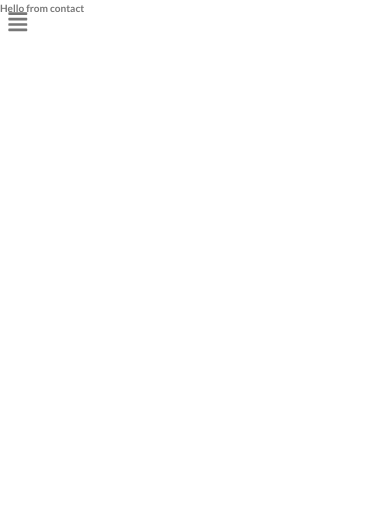
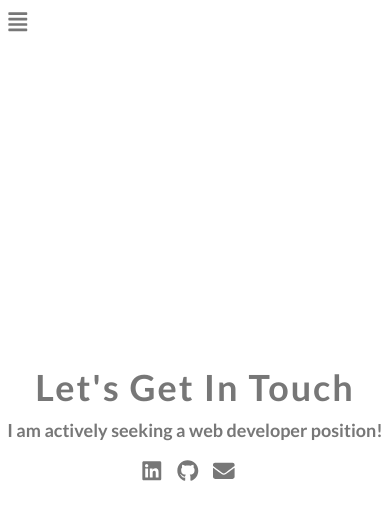
Before and after one commit to HexiangLiu/Portfolio, a React (Create React App) app: page /contact in a window 390 px wide. Shown: the top 520 px of the page. Built offline with nearby package versions, Linux system fonts and the light colour scheme; a web font is replaced by a local one.

Commit message:
contact page complete and more responsive design

```diff
--- a/src/components/Project.scss
+++ b/src/components/Project.scss
@@ -8,7 +8,7 @@
   overflow: hidden;
   transition: var(--transition);
   animation: moveBottomIn 2s ease backwards;
-
+  align-items: center;
   box-shadow: 0 2rem 2rem rgba(#444444, 0.3);
 
   &:hover {
@@ -31,6 +31,7 @@
     background-color: var(--dark-2);
     grid-row: 6 / 7;
     grid-column: 1/-1;
+    align-self: stretch;
   }
 
   &__description {
@@ -41,7 +42,7 @@
     opacity: 0;
     transition: var(--transition);
     background-color: rgba(#444444, 0.3);
-    transform: translateY(5px);
+    transform: translateY(6px);
   }
 
   .icon {
--- a/src/context.js
+++ b/src/context.js
@@ -12,7 +12,8 @@ const projectData = [
     id: 1,
     img: portfolio,
     title: 'portfolio',
-    description: 'My pretty cool single page React Portfolio',
+    description:
+      'My pretty cool single page React Portfolio designed by me using HTML, CSS, Sass, Javascript, React and React Router',
     site: 'https://henry-liu-portfolio.netlify.app/',
     code: 'https://github.com/Henry-Liu1997/Portfolio',
   },
@@ -21,7 +22,7 @@ const projectData = [
     img: beach,
     title: 'beach resort',
     description:
-      'A class based react project designed with react router, styled componets',
+      'A luxurious beach resort project designed by me using HTML, CSS, Sass, Javascript, React, React Router and Styled componets ',
     site: 'https://henry-react-beach-resort.netlify.app/',
     code: 'https://github.com/Henry-Liu1997/react-beach-resort',
   },
@@ -29,7 +30,8 @@ const projectData = [
     id: 3,
     img: todoList,
     title: 'todo list',
-    description: 'A todoList built with React',
+    description:
+      'A todoList designed by me using HTML, CSS, Sass, Javascript, React',
     site: 'https://henry-todolist.netlify.app/',
     code: 'https://github.com/Henry-Liu1997/react-todolist',
   },
@@ -37,7 +39,8 @@ const projectData = [
     id: 4,
     img: budgetCalculator,
     title: 'budget calculator',
-    description: 'A function based react project bulit with using react hooks',
+    description:
+      'A budget calculator designed by me using HTML, CSS, Javascript, BootStrap, React',
     site: 'https://henry-react-budget-calculator.netlify.app/',
     code: 'https://github.com/Henry-Liu1997/react-budget-calculator',
   },
--- a/src/pages/Contact.js
+++ b/src/pages/Contact.js
@@ -1,5 +1,35 @@
 import React from 'react';
 
+import { FaGithub, FaLinkedin, FaEnvelope } from 'react-icons/fa';
+
+import './Contact.scss';
 export default function Contact() {
-  return <div>Hello from contact</div>;
+  return (
+    <section className="contact">
+      <h1 className="contact__title">let's get in touch</h1>
+      <h3 className="contact__intro">
+        I am actively seeking a web developer position!
+      </h3>
+      <div className="contact__detail">
+        <a
+          href="https://www.linkedin.com/in/hexiang-liu/"
+          target="__blank"
+          className="contact__link"
+        >
+          <FaLinkedin className="contact__icon" />
+        </a>
+        <a
+          href="https://github.com/Henry-Liu1997"
+          target="__blank"
+          className="contact__link"
+        >
+          <FaGithub className="contact__icon" />
+        </a>
+
+        <a href="mailto:hl3184@columbia.edu" className="contact__link">
+          <FaEnvelope className="contact__icon" />
+        </a>
+      </div>
+    </section>
+  );
 }
--- /dev/null
+++ b/src/pages/Contact.scss
@@ -0,0 +1,46 @@
+.contact {
+  min-height: 100vh;
+  display: flex;
+  flex-direction: column;
+  align-items: center;
+  justify-content: center;
+
+  @media screen and (max-width: 25em) {
+    text-align: center;
+  }
+
+  &__title {
+    font-size: 5rem;
+    letter-spacing: 2px;
+    text-transform: capitalize;
+    animation: moveLeftIn 3s ease backwards;
+  }
+
+  &__intro {
+    font-size: 2.5rem;
+    animation: moveRightIn 3s ease backwards;
+  }
+
+  &__detail {
+    margin-top: 2rem;
+    animation: moveBottomIn 3s ease 1s backwards;
+  }
+
+  &__link:link,
+  &__link:visited {
+    color: var(--dark);
+    margin-right: 2rem;
+  }
+
+  &__icon {
+    font-size: 3rem;
+    transition: var(--transition);
+    &:hover {
+      transform: translateY(-3px);
+    }
+
+    &:active {
+      transform: translateY(2px);
+    }
+  }
+}
--- a/src/pages/Projects.js
+++ b/src/pages/Projects.js
@@ -5,7 +5,7 @@ import Project from '../components/Project';
 
 import './Projects.scss';
 
-export default function Projects(props) {
+export default function Projects() {
   const items = useContext(MainContext);
 
   return (
--- a/src/pages/Projects.scss
+++ b/src/pages/Projects.scss
@@ -20,6 +20,10 @@
     font-size: 4rem;
     letter-spacing: 2px;
     animation: moveLeftIn 3s ease backwards;
+
+    @media screen and (max-width: 25em) {
+      text-align: center;
+    }
   }
 
   &__intro {
@@ -27,5 +31,9 @@
     font-size: 2rem;
     margin-bottom: 2rem;
     animation: moveRightIn 3s ease backwards;
+
+    @media screen and (max-width: 25em) {
+      text-align: center;
+    }
   }
 }
```
